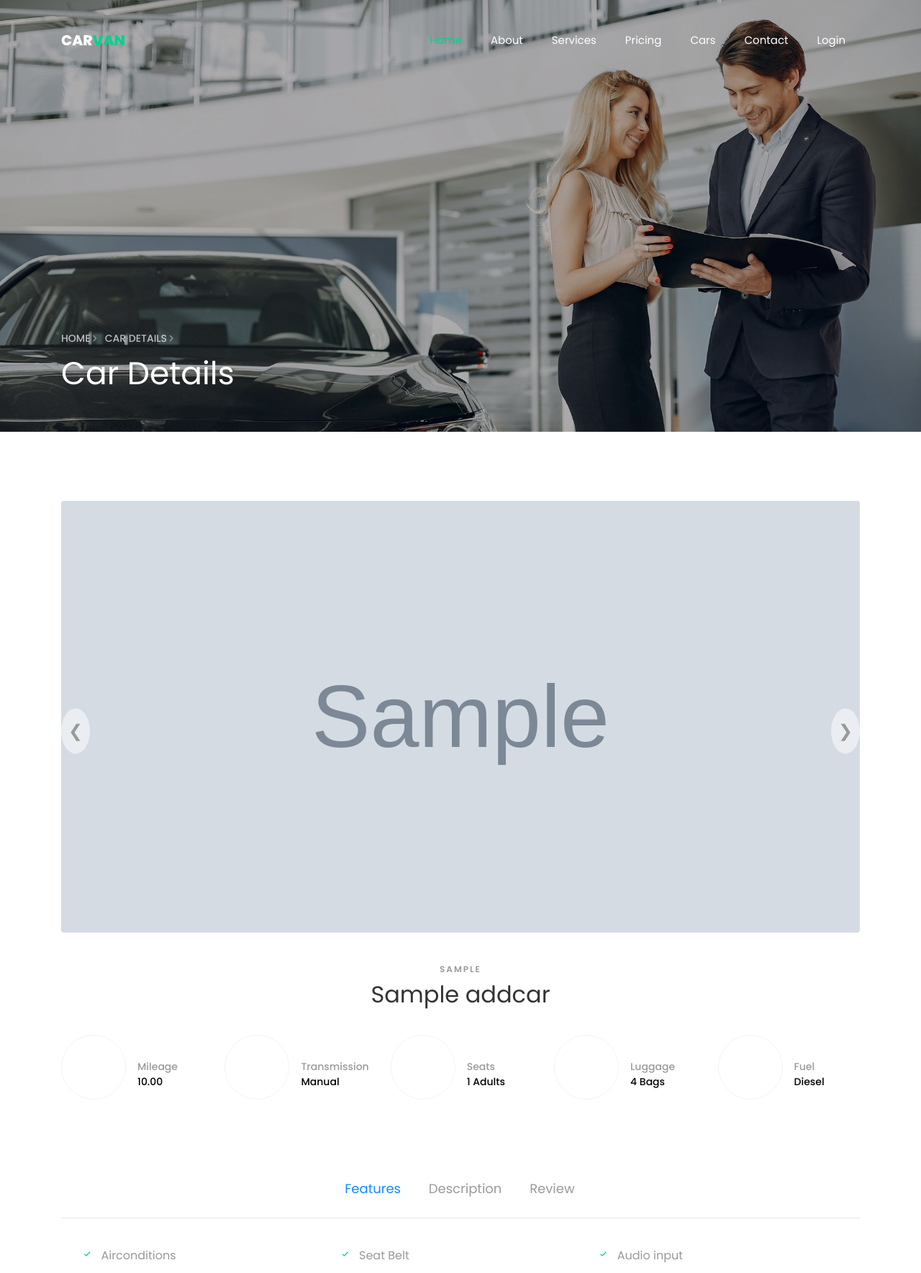
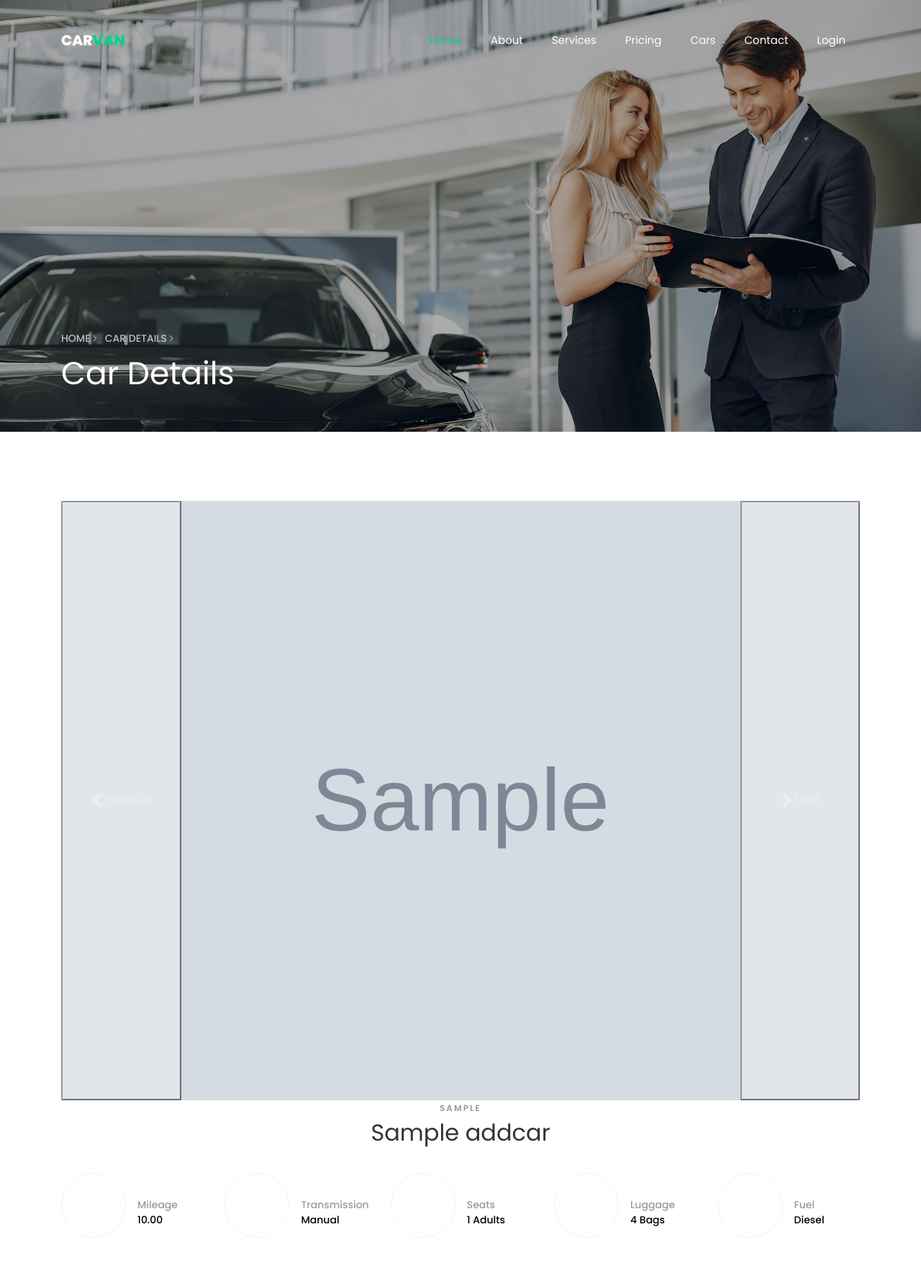
Before and after one commit to gurjar09/Carvan, a Django app: page /car-single/1/ in a window 1280 px wide. Shown: the top 1769 px of the page at 72% size. Run offline with Django 5.2, Linux system fonts and the light colour scheme; tables that the repository leaves empty hold one stand-in row (values such as "Sample post"); grey boxes marked "Sample" are stand-in pictures; some libraries are stand-ins or nearby versions; some web fonts are replaced.

Commit message:
car details commit

```diff
--- a/template/car-single.html
+++ b/template/car-single.html
@@ -142,18 +142,23 @@
     <div class="carousel-inner">
         {% for image in car.images.all %}
         <div class="carousel-item {% if forloop.first %}active{% endif %}">
-                    <img src="{{ image.image.url }}" class="img rounded" alt="Car Image">
+            <img src="{{ image.image.url }}" class="d-block w-100" alt="Car Image">
         </div>
         {% endfor %}
     </div>
-        <div class="carousel-controls">
-            <span class="carousel-control prev" onclick="prevSlide('{{ car.id }}')">❮</span>
-            <span class="carousel-control next" onclick="nextSlide('{{ car.id }}')">❯</span>
-        </div>
+    <button class="carousel-control-prev" type="button" data-bs-target="#carousel{{ car.id }}" data-bs-slide="prev">
+        <span class="carousel-control-prev-icon" aria-hidden="true"></span>
+        <span class="visually-hidden">Previous</span>
+    </button>
+    <button class="carousel-control-next" type="button" data-bs-target="#carousel{{ car.id }}" data-bs-slide="next">
+        <span class="carousel-control-next-icon" aria-hidden="true"></span>
+        <span class="visually-hidden">Next</span>
+    </button>
 </div>
 {% else %}
 <div class="img rounded d-flex align-items-end" style="background-color: #ccc;">No Image Available</div>
 {% endif %}
+
 
 						<div class="text text-center">
 							<span class="subheading">{{ car.brand }}</span>
```
Lines whose indentation alone changed are shown as unchanged.
